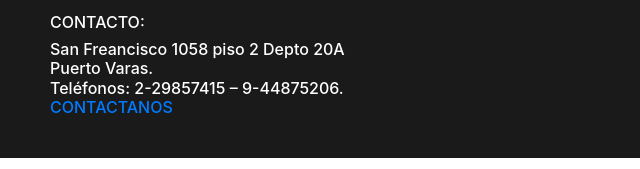
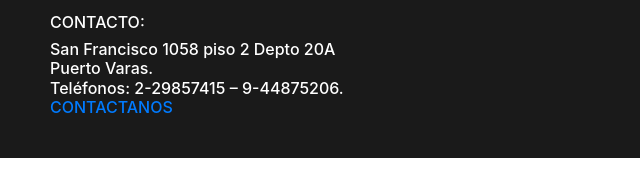
Before and after one commit to luis-esteban21/Millessime_tienda, a plain HTML site: page index.html in a window 1280 px wide. Shown: the part 642-811 px from the top of the page, 35-675 px from the left. Drawn offline with nearby package versions, Linux system fonts and the light colour scheme.

Commit message:
modifique nombre

```diff
--- a/index.html
+++ b/index.html
@@ -85,7 +85,7 @@
                 <div class="col-xs-12 col-md-6 text-left">
                     <h6 class="text-muted.text-white">CONTACTO:</h6>
                     <h6 class="text-muted.text-white">
-                        San Freancisco 1058 piso 2 Depto 20A<br>
+                        San Francisco 1058 piso 2 Depto 20A<br>
                         Puerto Varas.<br>
                         Teléfonos: 2-29857415 – 9-44875206.<br>
                         <a href="Formulario.html">CONTACTANOS</a>
```
